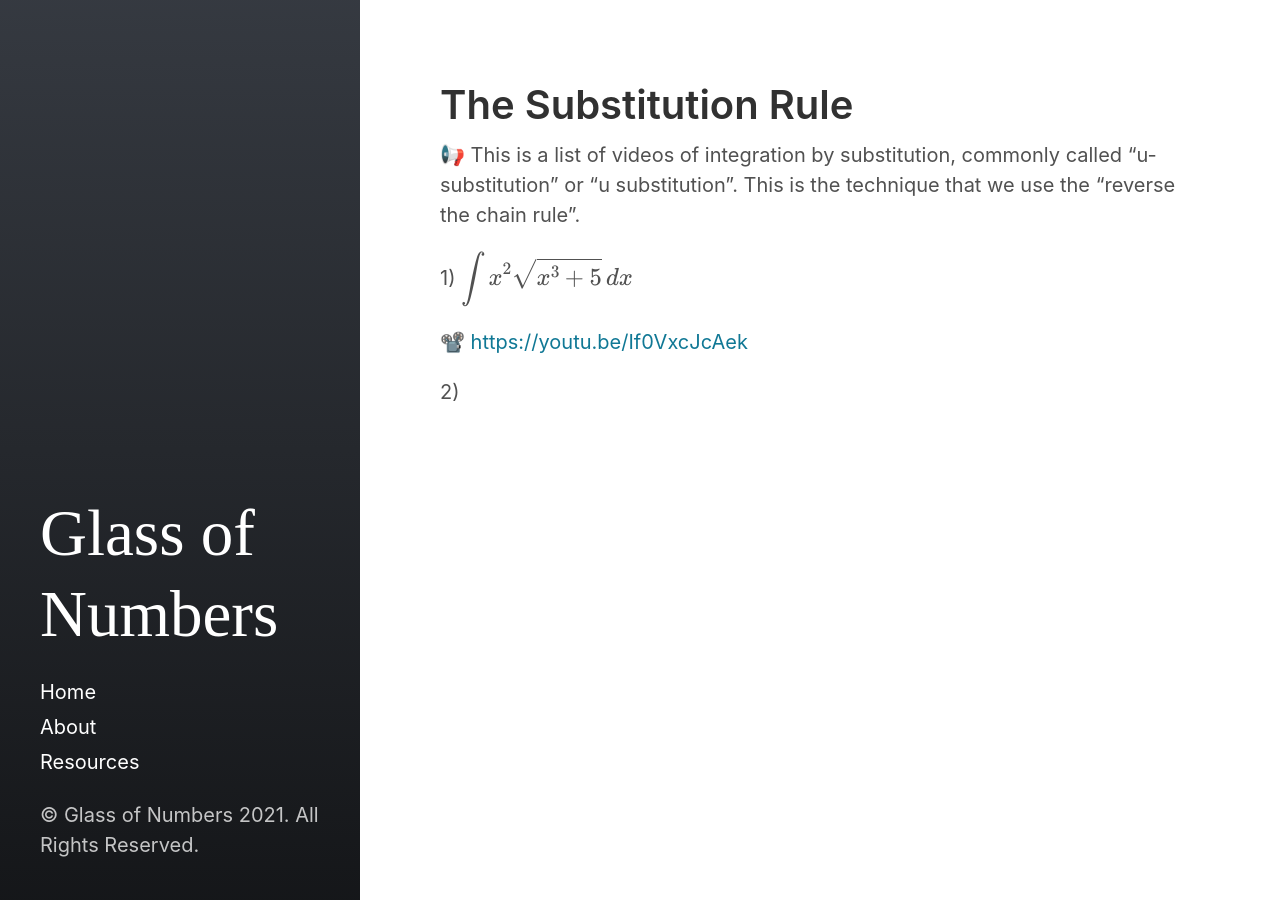
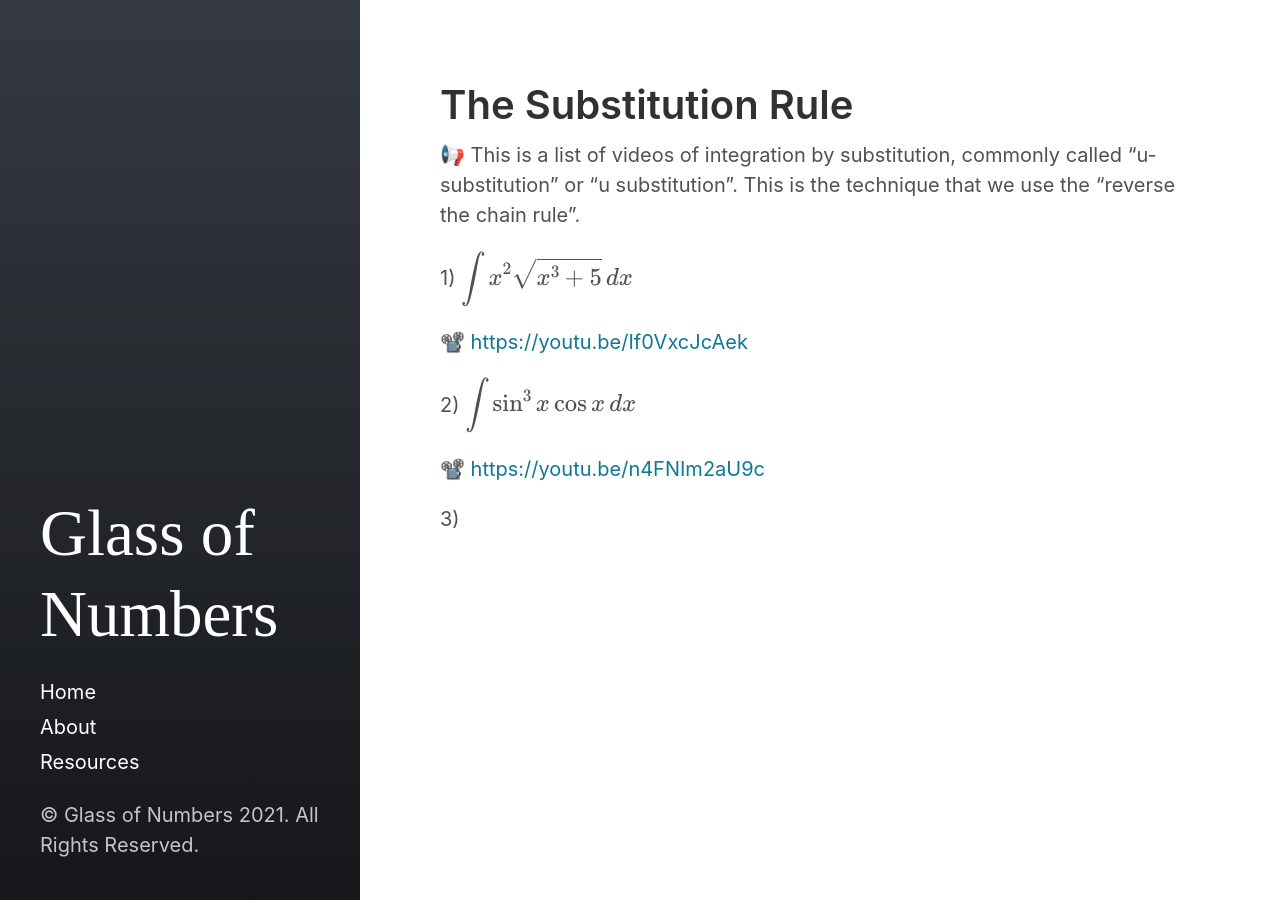
Before and after one commit to mokcak/mokcak.github.io, a Jekyll site: the page built from category/videos/calculus/substitution_rule.md, in a window 1280 px wide. Built offline with Jekyll 4.4.1, drawn with Linux system fonts in a browser that asks for light colours; formulas are drawn with MathJax 3.

Commit message:
Update substitution_rule.md

```diff
--- a/category/videos/calculus/substitution_rule.md
+++ b/category/videos/calculus/substitution_rule.md
@@ -11,4 +11,10 @@ title: The Substitution Rule
 
 
 
-2)
+2) $$\displaystyle \int \sin^{3}x\cos x \, dx$$
+
+📽️ <a href="https://youtu.be/n4FNIm2aU9c" target="_blank">https://youtu.be/n4FNIm2aU9c</a>
+
+
+
+3)
```
